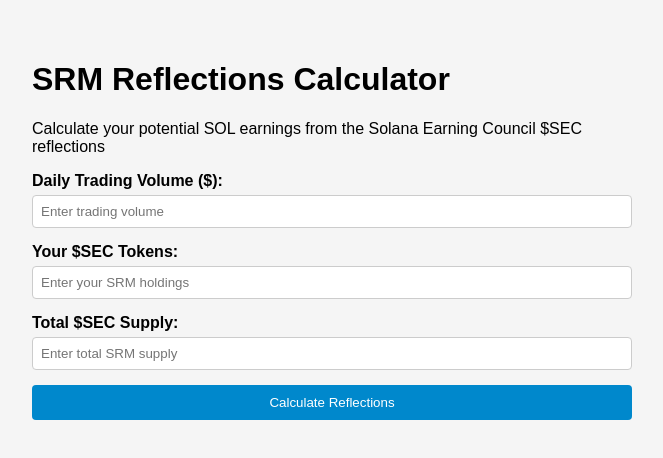
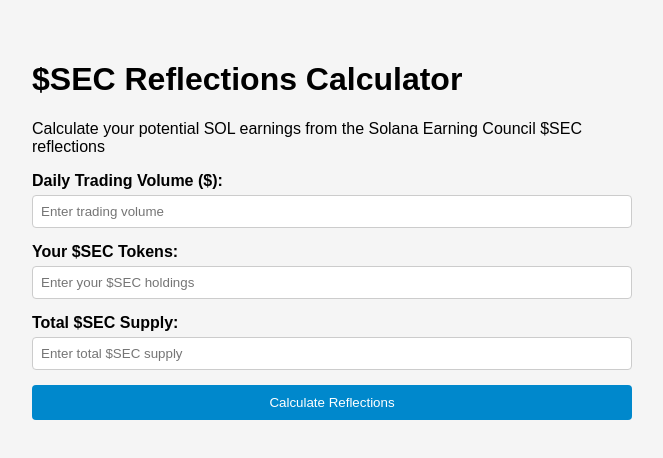
Before and after one commit to Deportai/SEC, a plain HTML site: page index.html in a window 1280 px wide. Shown: the whole page, without its empty margins (308-971 px from the left). Drawn offline with Linux system fonts and the light colour scheme.

Commit message:
Update index.html

```diff
--- a/index.html
+++ b/index.html
@@ -50,7 +50,7 @@
     </style>
 </head>
 <body>
-    <h1>SRM Reflections Calculator</h1>
+    <h1>$SEC Reflections Calculator</h1>
     <p>Calculate your potential SOL earnings from the Solana Earning Council $SEC reflections</p>
 
     <div class="input-group">
@@ -60,12 +60,12 @@
 
     <div class="input-group">
         <label for="tokens">Your $SEC Tokens:</label>
-        <input type="number" id="tokens" placeholder="Enter your SRM holdings">
+        <input type="number" id="tokens" placeholder="Enter your $SEC holdings">
     </div>
 
     <div class="input-group">
         <label for="totalSupply">Total $SEC Supply:</label>
-        <input type="number" id="totalSupply" placeholder="Enter total SRM supply">
+        <input type="number" id="totalSupply" placeholder="Enter total $SEC supply">
     </div>
 
     <button onclick="calculateReflections()">Calculate Reflections</button>
```
